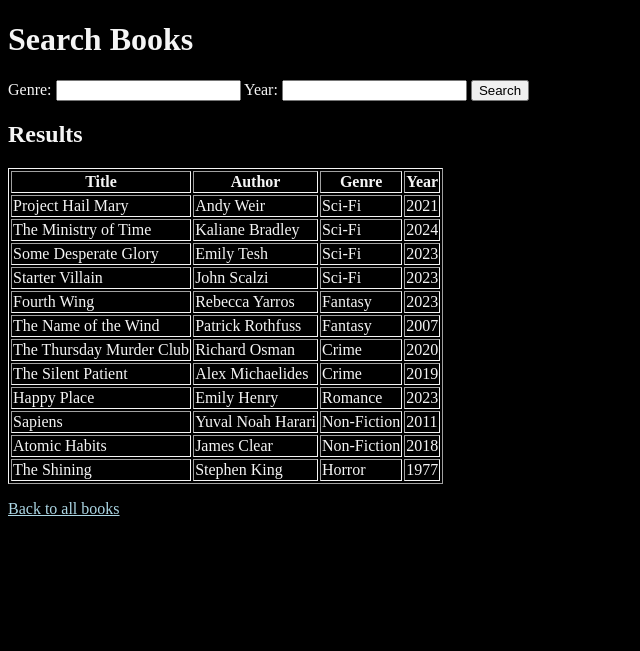
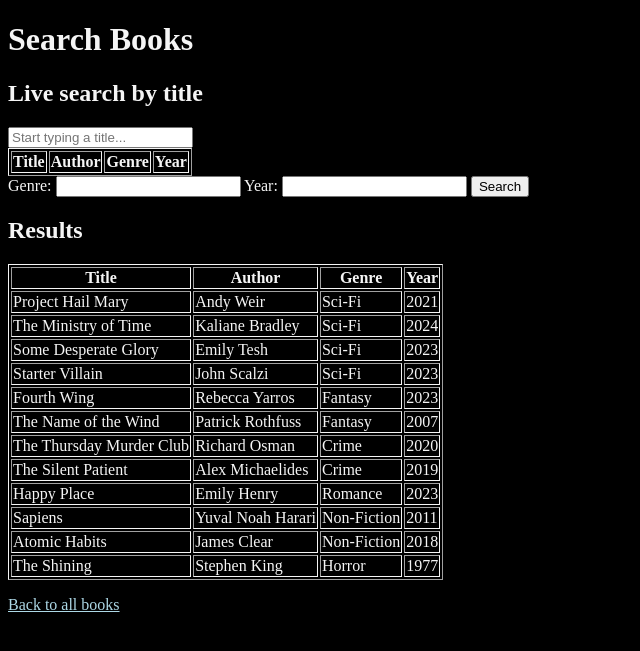
Before and after one commit to roberto-stc/book-catalogue, a PHP site: page /search.php in a window 1280 px wide. Shown: the top 651 px of the page, without its empty margins (0-640 px from the left). Run offline with PHP 8.4, Linux system fonts and the light colour scheme; data comes from the database, SQL or seed files in the repository; lists and menus that the app fills with data are empty.

Commit message:
just added Ajax live search by the title

```diff
--- a/templates/search.twig
+++ b/templates/search.twig
@@ -3,6 +3,20 @@
 {% block content %}
 
 <h1>Search Books</h1>
+
+<h2>Live search by title</h2>
+<input type="text" id="live-title" placeholder="Start typing a title...">
+<table border="1">
+<tr>
+<th>Title</th>
+<th>Author</th>
+<th>Genre</th>
+<th>Year</th>
+</tr>
+<tbody id="live-results"></tbody>
+</table>
+
+
 
 <form method="get" action="search.php">
 
@@ -51,4 +65,46 @@
 </table>
 
 <p><a href="index.php">Back to all books</a></p>
+
+<script>
+
+// personal note: find the search box and the empty table body
+const box = document.getElementById('live-title');
+const results = document.getElementById('live-results');
+
+// personal note: every time a key is typed in the box, run this
+box.addEventListener('input', function () {
+
+// personal note: ask live-search.php for books matching what was typed (this is the Ajax part)
+fetch('live-search.php?title=' + encodeURIComponent(box.value))
+.then(function (response) {
+return response.json();
+
+})
+
+.then(function (books) {
+
+// personal note: clear the old results
+results.innerHTML = '';
+
+// personal note: add one row for each book
+for (const book of books) {
+const row = document.createElement('tr');
+for (const value of [book.title, book.author, book.genre, book.year]) {
+const cell = document.createElement('td');
+
+// personal note: textContent shows the text safely (stops XSS)
+cell.textContent = value;
+row.appendChild(cell);
+}
+
+results.appendChild(row);
+
+}
+
+});
+});
+
+</script>
+
 {% endblock %}
```
Also changed, not shown: live-search.php (added, +24 -0 lines).
